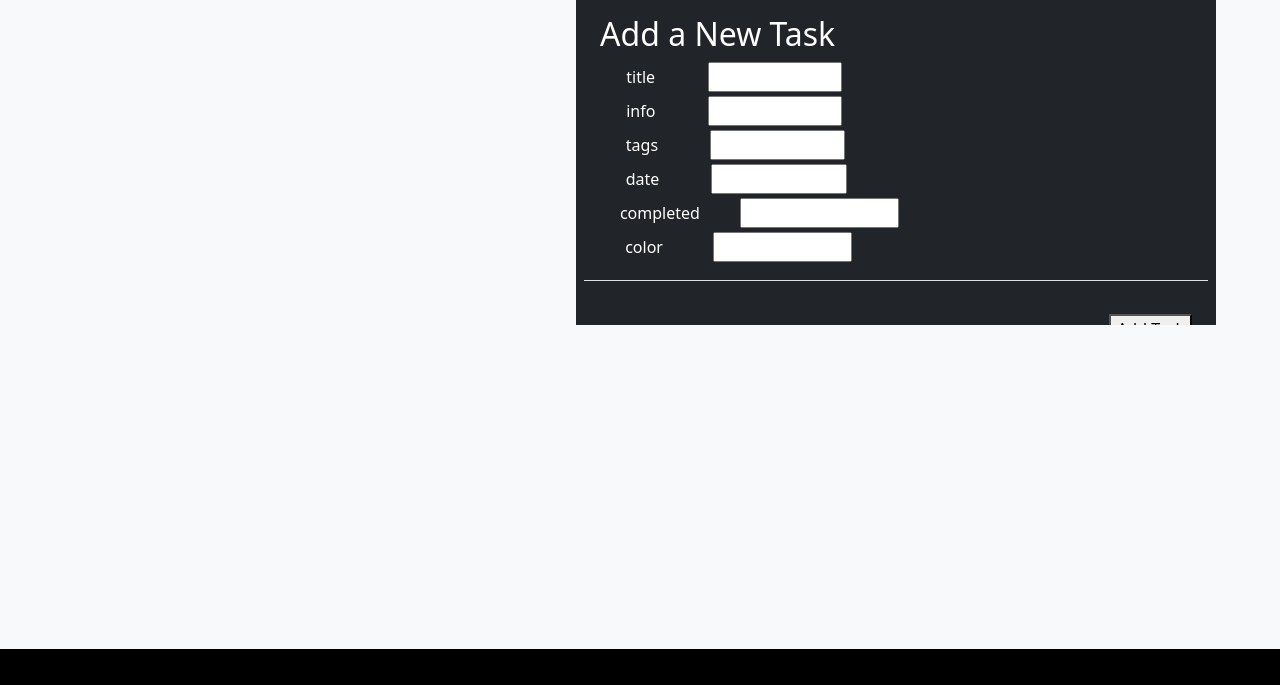
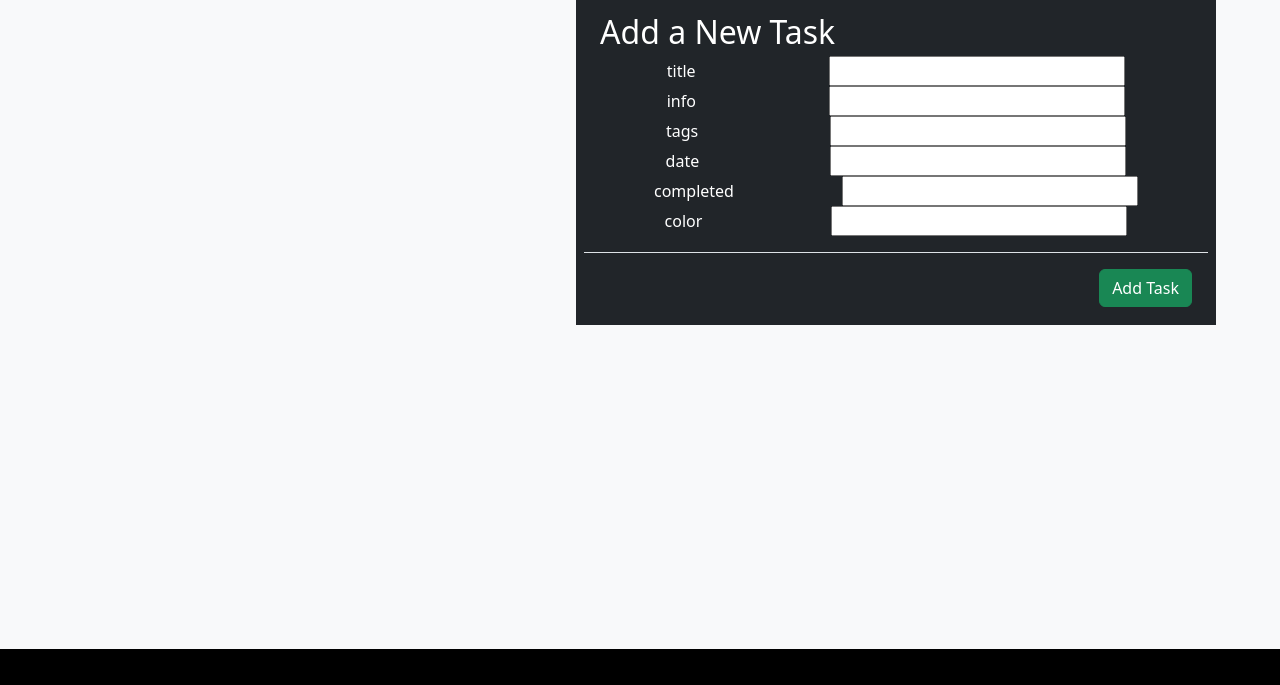
Before and after one commit to TechnicallyAustin/Odin-todo, a website built with webpack: page dist/index.html in a window 1280 px wide. Both pictures are taken after a click on the picture 1252 px from the left and 24 px from the top of the page. Shown: the part 115-800 px from the top of the page. Built offline with nearby package versions, Linux system fonts and the light colour scheme.

Commit message:
rreworking form style

```diff
--- a/src/css/styles.css
+++ b/src/css/styles.css
@@ -15,7 +15,7 @@ main {
 }
 
 .icon {
-    width: 5vw;
+    width: 4vw;
     min-width: 2vw;
     height: auto;
 }
@@ -26,9 +26,16 @@ main {
 }
 
 .modal{
-
-    display: block;
+    display: grid;
+    grid-template-rows: 1fr 8fr 1fr;
     position: fixed;
     top: 5%;
     left: 45%;
 }
+
+form{
+    display: grid;
+    grid-template-areas:
+    "legend"
+    "fieldset"
+}
--- a/src/javascript/tasks/newTask.js
+++ b/src/javascript/tasks/newTask.js
@@ -35,16 +35,16 @@ const modal = {
   },
   header: function () {
     const dialouge = this.modal.appendChild(document.createElement("div"));
-    dialouge.setAttribute("class", "modal-dialouge w-100");
+    dialouge.setAttribute("class", "modal-dialouge w-100 d-flex justify-content-between align-items-center");
 
     const content = dialouge.appendChild(document.createElement("div"));
     content.setAttribute("class", "modal-content");
 
     const header = content.appendChild(document.createElement("div"));
-    header.setAttribute("class", "modal-header");
+    header.setAttribute("class", "modal-header w-100 d-flex justify-content-between align-items-center");
 
     const title = header.appendChild(document.createElement("div"));
-    title.setAttribute("class", "modal-title");
+    title.setAttribute("class", "modal-title w-100 d-flex justify-content-between align-items-center");
     title.textContent = "What do you need to do?";
 
     const button = title.appendChild(document.createElement("button"));
@@ -55,11 +55,11 @@ const modal = {
     const body = this.modal.appendChild(document.createElement("div"));
     body.setAttribute(
       "class",
-      "modal-body h-75 d-flex flex-column justify-content-around align-items-start"
+      "modal-body h-100 d-flex flex-column justify-content-around align-items-start"
     );
 
     const form = body.appendChild(document.createElement("form"));
-    form.setAttribute("class", "task-form h-100 w-100 d-flex flex-column justify-content-around align-items-start")
+    form.setAttribute("class", "task-form h-100 w-100")
 
     const legend = form.appendChild(document.createElement("p"));
     legend.setAttribute("class", "legend text-white mb-0 fs-2");
@@ -95,11 +95,12 @@ const modal = {
   footer: function () {
     const form = document.querySelector("form");
     const footer = document.createElement("footer");
-    footer.setAttribute("class", "modal-footer h-25");
+    footer.setAttribute("class", "modal-footer w-100 d-flex justify-content-end align-items-center");
     // end form here
 
     const submit = footer.appendChild(document.createElement("button"));
     submit.setAttribute("value", "submit");
+    submit.setAttribute("class", "modal-btn btn btn-submit btn-success")
     submit.textContent = "Add Task";
     this.modal.appendChild(footer);
   },
```
Also changed, not shown: dist/bundle.js.
